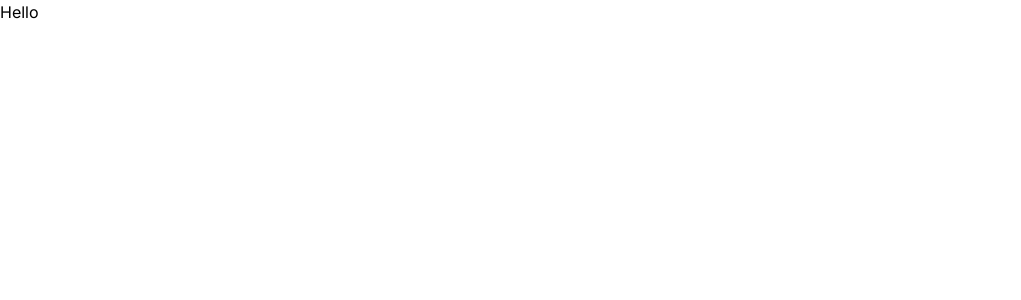
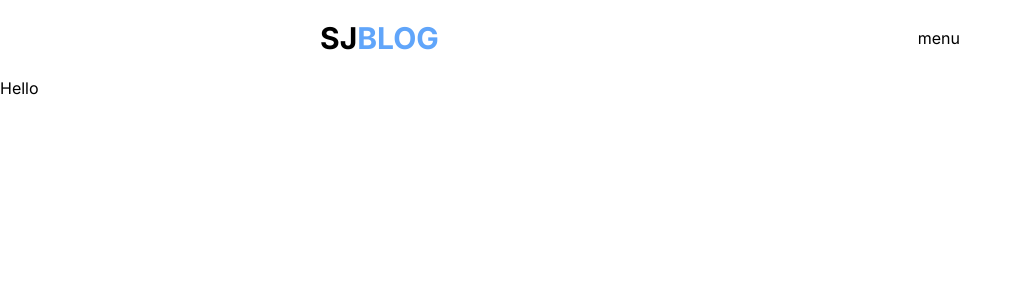
Before and after one commit to shreejai/nextjs-sanity-blog, a Next.js app: page / in a window 1280 px wide. Shown: the top 300 px of the page, without its empty margins (0-1021 px from the left). Built offline with nearby package versions, Linux system fonts and the light colour scheme.

Commit message:
simple navbar

```diff
--- /dev/null
+++ b/app/components/Navbar.tsx
@@ -0,0 +1,15 @@
+import Link from 'next/link'
+import React from 'react'
+
+const Navbar = () => {
+  return (
+    <div className='w-full relative flex items-center justify-between max-w-2xl mx-auto px-4 py-5'>
+      <Link href="/" className='font-bold text-3xl'>
+      SJ<span className='text-blue-400'>BLOG</span>
+      </Link>
+      <div>menu</div>
+    </div>
+  )
+}
+
+export default Navbar
--- a/app/page.tsx
+++ b/app/page.tsx
@@ -1,9 +1,11 @@
 import Image from "next/image";
+import Navbar from "./components/Navbar";
 
 export default function Home() {
   return (
     <>
     <div>
+      <Navbar/>
       Hello
     </div>
     </>
```
